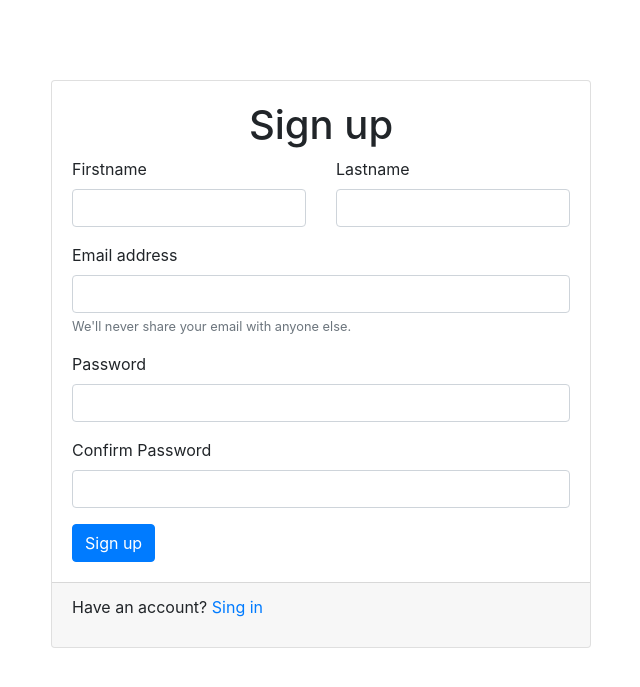
After one commit to TheDevz/registration-system-tutorial, a PHP site: page /register.php in a window 1280 px wide. The commit adds this page. Shown: the top 687 px of the page, without its empty margins (319-959 px from the left). Run offline with PHP 8.4, Linux system fonts and the light colour scheme; data that the repository does not hold is empty.

Commit message:
One approach of form validation

```diff
--- /dev/null
+++ b/register.php
@@ -0,0 +1,141 @@
+<?php
+$appropriateRequest = isset($_POST['register']) && count($_POST) === 6;
+
+/*
+Firstname string
+Lastname string
+Email should be email
+Password should be more than 8 max 35
+Confirm shoud be the same as password
+ */
+
+$firstname = $_POST['firstname'] ?? '';
+$lastname = $_POST['lastname'] ?? '';
+$email = $_POST['email'] ?? '';
+$password = $_POST['password'] ?? '';
+$confirmPassword = $_POST['confirmPassword'] ?? '';
+
+$firstnameValid = !empty($firstname) && !is_numeric($firstname);
+// $emailValid = !empty($email) && filter_var(trim($email), FILTER_VALIDATE_EMAIL);
+$emailValid = !empty($email) && preg_match('/^[_a-z0-9-]+(\. [_a-z0-9-]+)*@[a-z0-9-]+(\. [a-z0-9-]+)*(\.[a-z]{2,3})$/', 'test@test.com');
+$passwordValid = !empty($password) && preg_match('/[0-9]{8}/', $password);
+$confirmPasswordValid = !empty($confirmPassword);
+
+?>
+
+<!doctype html>
+<html lang="en">
+	<head>
+		<!-- Required meta tags -->
+		<meta charset="utf-8">
+		<meta name="viewport" content="width=device-width, initial-scale=1, shrink-to-fit=no">
+		<!-- Bootstrap CSS -->
+		<link rel="stylesheet" href="css/bootstrap.min.css">
+		<title>Sign up</title>
+	</head>
+	<body>
+		<div class="container">
+			<!-- <?php if (count($errors) > 0): ?>
+				<div class="alert alert-danger" role="alert">
+				  <?php foreach ($errors as $key => $error): ?>
+				  	<?php echo $error . '<br>'; ?>
+				  <?php endforeach?>
+				</div>
+			<?php endif?>-->
+		 	<div class="row justify-content-center" style="margin-top: 80px">
+				<div class="col-6">
+					<div class="card">
+						<div class="card-body">
+							<h1 class="text-center">Sign up</h1>
+							<form action="<?php echo htmlspecialchars($_SERVER['PHP_SELF']); ?>" method="post">
+							<!-- <form action="">
+							<form> -->
+								<div class="row justify-content-center">
+									<div class="col-6">
+										<div class="form-group">
+											<label for="firstname">Firstname</label>
+											<input type="text" name="firstname"
+											class="form-control <?php echo !$firstnameValid && $appropriateRequest ? 'is-invalid' : '' ?>" >
+											<?php if (!$firstnameValid && $appropriateRequest): ?>
+												<div class="invalid-feedback">
+													Firstname is invalid
+												</div>
+											<?php endif?>
+										</div>
+									</div>
+									<div class="col-6">
+										<div class="form-group">
+											<label for="firstname">Lastname</label>
+											<input type="text"  name="lastname" class="form-control">
+										</div>
+									</div>
+								</div>
+								<div class="form-group">
+									<label for="exampleInputEmail1">Email address</label>
+									<input type="text"
+									class="form-control <?php echo !$emailValid && $appropriateRequest ? 'is-invalid' : '' ?>"
+									id="exampleInputEmail1" aria-describedby="emailHelp" name="email">
+									<?php if (!$emailValid && $appropriateRequest): ?>
+										<div class="invalid-feedback">
+											Email is invalid
+										</div>
+									<?php endif?>
+									<small id="emailHelp" class="form-text text-muted">We'll never share your email with anyone else.</small>
+								</div>
+								<div class="form-group">
+									<label for="exampleInputPassword1">Password</label>
+									<input type="password"
+									class="form-control <?php echo !$passwordValid && $appropriateRequest ? 'is-invalid' : '' ?>"
+									id="exampleInputPassword1" name="password">
+									<?php if (!$passwordValid && $appropriateRequest): ?>
+										<div class="invalid-feedback">
+											Password is invalid
+										</div>
+									<?php endif?>
+								</div>
+								<div class="form-group">
+									<label for="exampleInputPassword1">Confirm Password</label>
+									<input type="password"
+									class="form-control <?php echo !$confirmPasswordValid && $appropriateRequest ? 'is-invalid' : '' ?>"
+									id="exampleInputPassword1" name="confirmPassword">
+									<?php if (!$confirmPasswordValid && $appropriateRequest): ?>
+										<div class="invalid-feedback">
+											Confirm passwords is invalid
+										</div>
+									<?php endif?>
+								</div>
+
+								<button type="submit" class="btn btn-primary" name="register">Sign up</button>
+							</form>
+						</div>
+						<div class="card-footer">
+							<p>Have an account? <a href="login.php" class="link-primary">Sing in</a></p>
+						</div>
+					</div>
+				</div>
+			</div>
+		</div>
+		<?php if ($appropriateRequest): ?>
+				<div class="row justify-content-center mt-5">
+					<div class="col-6">
+						<div class="card">
+							<div class="card-header">
+								Your input:
+							</div>
+							<div class="card-body">
+									<p>Firstname: <?php echo htmlspecialchars($firstname); ?></p>
+									<p>Lastname: <?php echo htmlspecialchars($lastname); ?></p>
+									<p>Email: <?php echo htmlspecialchars($email); ?></p>
+									<p>Password: <?php echo htmlspecialchars($password); ?></p>
+									<p>Confirm password: <?php echo htmlspecialchars($confirmPassword); ?></p>
+							</div>
+						</div>
+					</div>
+				</div>
+			<?php endif?>
+
+		<!-- jQuery and Bootstrap Bundle (includes Popper) -->
+		<script src="js/jquery-3.5.1.slim.min.js"></script>
+		<script src="js/bootstrap.bundle.min.js" ></script>
+	</body>
+</html>
```
Also changed, not shown: index.php (+11 -1 lines), login.php (+35 -19 lines).
